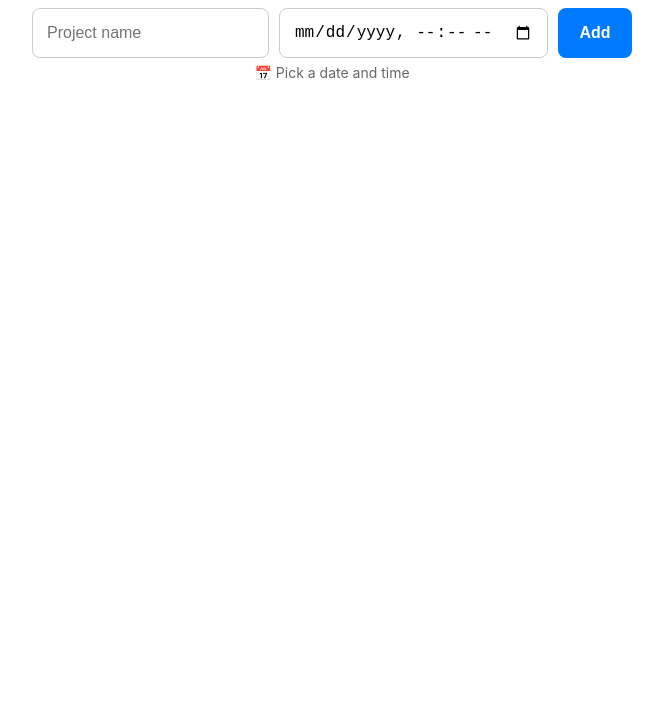
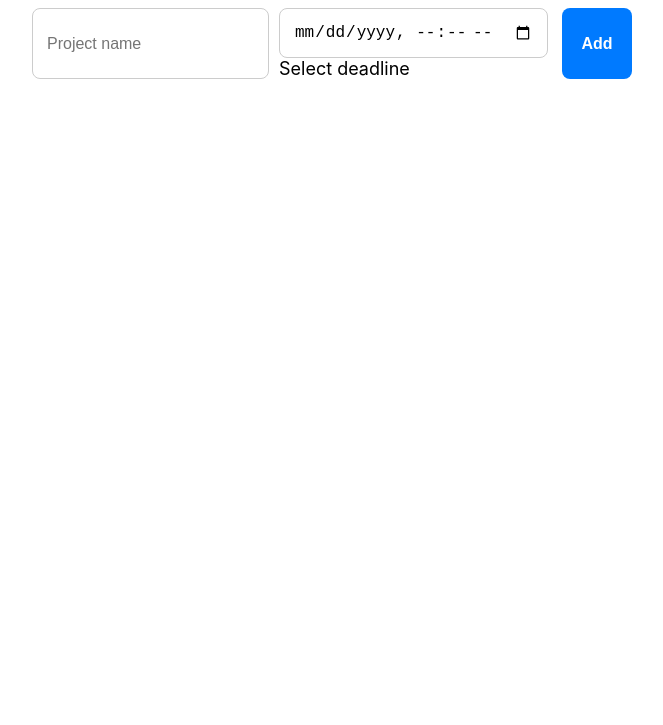
Before and after one commit to gkkrish/work-tracker, a plain HTML site: page index.html in a window 1280 px wide. Shown: the part 75-800 px from the top of the page, without its empty margins (308-971 px from the left). Drawn offline with Linux system fonts and the light colour scheme; no server answers.

Commit message:
index.html
form id update

```diff
--- a/index.html
+++ b/index.html
@@ -129,11 +129,16 @@
   <form id="project-form">
     <div class="form-row">
       <input type="text" id="project-name" placeholder="Project name" required />
-      <input type="datetime-local" id="project-deadline" required />
+
+      <div class="datetime-wrapper">
+        <input type="datetime-local" id="project-deadline" required />
+        <span class="datetime-placeholder" id="datetime-placeholder">Select deadline</span>
+      </div>
+
       <button type="submit" class="add-button">Add</button>
     </div>
-    <div id="preview-hint">📅 Pick a date and time</div>
   </form>
+
 
   <div id="projects"></div>
 
```
